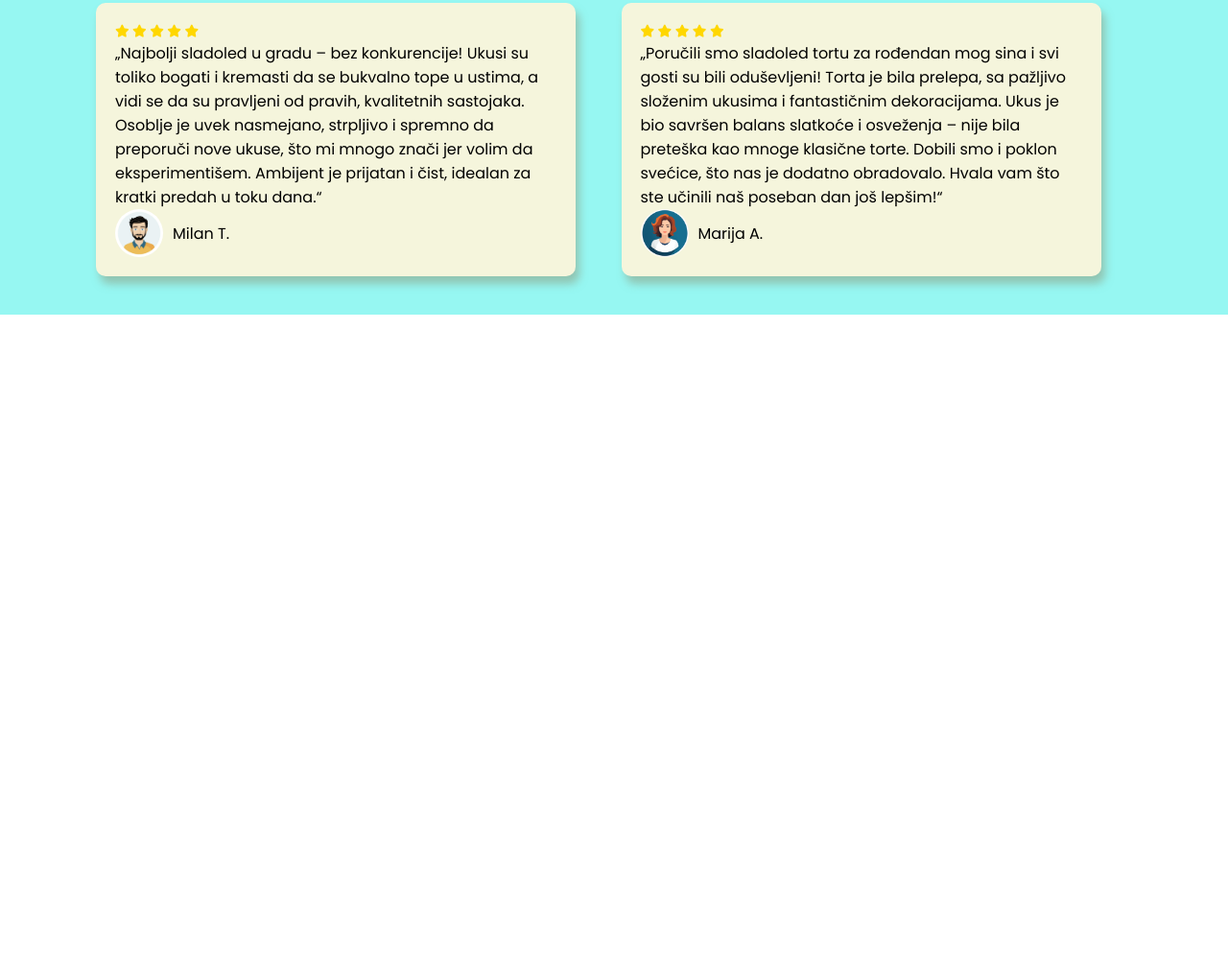
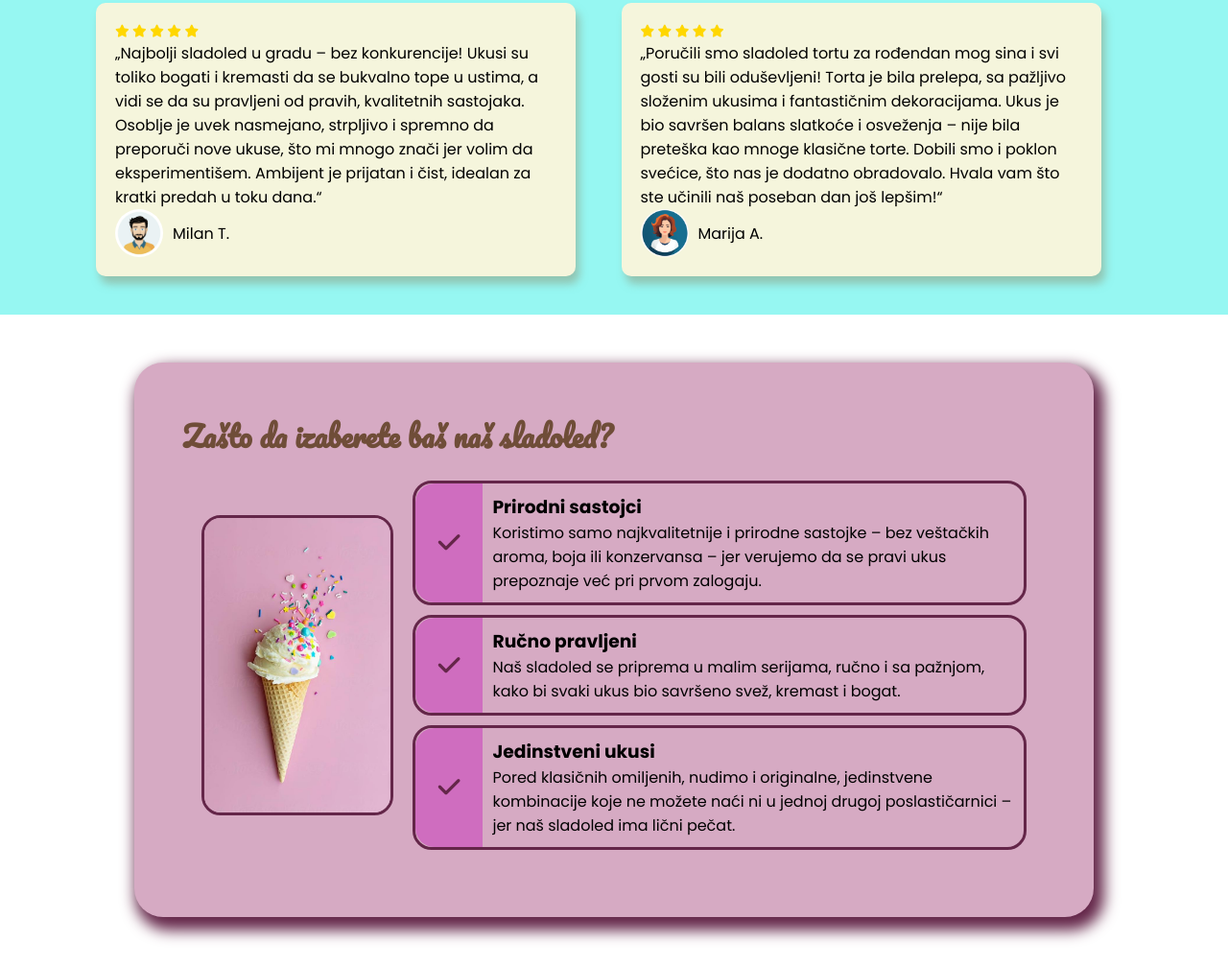
Before and after one commit to KaraicJ/html_css_js, a plain HTML site: page index.html in a window 1280 px wide. Shown: the part 2424-3430 px from the top of the page at 96% size. Before the commit the page ends 2792 px from the top, so only its background shows below. Drawn offline with Linux system fonts and the light colour scheme.

Commit message:
zavrsena pocetna stranica

```diff
--- a/css/style.css
+++ b/css/style.css
@@ -169,7 +169,7 @@ h2{
     grid-template-columns: 1fr 1fr;
     margin: 50px auto;
     border-radius: 0px 30px 30px 0px;
-    box-shadow: 10px 15px 15px rgba(185, 174, 15, 0.5);
+    box-shadow: 10px 15px 15px rgba(100, 95, 21, 0.5);
 }
 
 .o-nama-tekst{
@@ -261,3 +261,65 @@ h2{
 }
 
 /* KRAJ PREPORUKE SEKCIJE */
+
+/* POCETAK ZASTO BAS MI SEKCIJE */
+
+.zasto-bas-mi-section{
+    margin: 50px auto;
+    padding: 50px;
+    background-color: rgb(214, 170, 195);
+    max-width: 1000px;
+    border-radius: 30px;
+    box-shadow: 6px 9px 15px 5px rgb(100, 38, 73);
+}
+
+.zasto-bas-mi-grid{
+    display: grid;
+    grid-template-columns: 1fr 5fr;
+    grid: 20px;
+    margin: 10px;
+}
+
+.slika img{
+    width: 200px;
+    height: auto;
+    border-radius: 20px;
+    margin: 10px;
+    border-radius: 20px ;
+    border: solid rgb(100, 38, 73);
+}
+
+.slika{
+    display: flex;
+    text-align: center;
+    justify-content: center;
+    align-items: center;
+}
+
+.razlog{
+    background-color: #5c3f2d;
+    display: grid;
+    grid-template-columns: 1fr 8fr;
+    margin: 10px;
+    border-radius: 20px;
+    background-color: rgb(214, 170, 195);
+    border: solid rgb(100, 38, 73);
+}
+
+.kolona1{
+    display: flex;
+    text-align: center;
+    justify-content: center;
+    align-items: center;
+    font-size: 26px;
+    color: rgb(100, 38, 73);
+    background-color: rgb(207, 109, 191);
+    border-radius: 20px 0 0 20px;
+}
+
+.kolona2{
+    padding: 10px;
+}
+
+
+/* KRAJ ZASTO BAS MI SEKCIJE */
--- a/index.html
+++ b/index.html
@@ -130,6 +130,69 @@
 
     </section>
 
+    <section class="zasto-bas-mi-section">
+        <h2>Zašto da izaberete baš naš sladoled?</h2>
+
+        <div class="zasto-bas-mi-grid">
+                <div class="slika">
+                    <img src="./images/zastomi.jpg" alt="Slika sladoleda">
+                </div>
+
+                <div class="razlozi">
+
+                     <div class="razlog">
+                            <div class="kolona1">
+                                <i class="fa-solid fa-check"></i>
+                            </div>
+
+                            <div class="kolona2">
+                                <h3>Prirodni sastojci</h3>
+                                <p>Koristimo samo najkvalitetnije i prirodne sastojke – bez veštačkih aroma, boja ili konzervansa – jer verujemo da se pravi ukus prepoznaje već pri prvom zalogaju.</p>
+                            </div>
+
+                    </div>
+
+                    <div class="razlog">
+
+                            <div class="kolona1">
+                                <i class="fa-solid fa-check"></i>
+                            </div>
+
+                            <div class="kolona2">
+                                <h3>Ručno pravljeni</h3>
+                                <p>Naš sladoled se priprema u malim serijama, ručno i sa pažnjom, kako bi svaki ukus bio savršeno svež, kremast i bogat.</p>
+                            </div>
+
+                    </div>
+
+                    <div class="razlog">
+
+                            <div class="kolona1">
+                                <i class="fa-solid fa-check"></i>
+                            </div>
+
+                            <div class="kolona2">
+                                <h3>Jedinstveni ukusi</h3>
+                                <p>Pored klasičnih omiljenih, nudimo i originalne, jedinstvene kombinacije koje ne možete naći ni u jednoj drugoj poslastičarnici – jer naš sladoled ima lični pečat.</p>
+                            </div>
+
+                    </div>
+
+                </div>
+
+
+
+
+
+
+
+        </div>
+
+
+
+
+
+    </section>
 
 
 
```
Also changed, not shown: images/zastomi.jpg (added).
